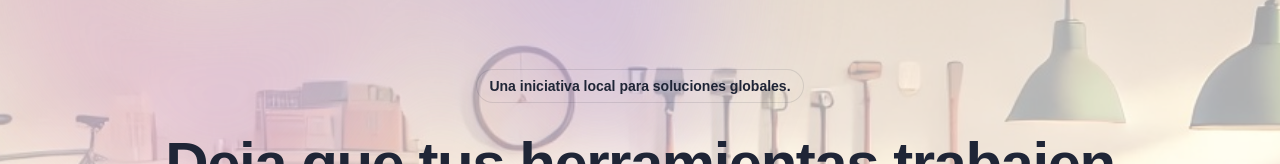
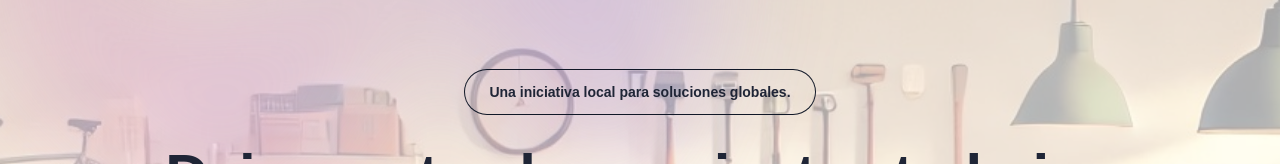
Before and after one commit to MiguelR222/hacknights2024, a Next.js app: page / in a window 1280 px wide. Shown: the part 252-416 px from the top of the page. Built offline with nearby package versions, Linux system fonts and the light colour scheme; no server answers.

Commit message:
hoover pseudo boton

```diff
--- a/components/hero-section.tsx
+++ b/components/hero-section.tsx
@@ -40,7 +40,7 @@ export default function HeroSection() {
         </div>
         <div className="mx-auto max-w-5xl py-24 sm:py-32 lg:py-40">
           <div className="hidden lg:mb-8 sm:flex sm:justify-center">
-            <div className="relative rounded-full font-semibold px-3 py-1 text-sm/6 text-[#1f2536] ring-1 ring-gray-900/10 hover:ring-[#6b748b]">
+            <div className="relative rounded-full font-bold px-6 py-1 text-sm/9 text-[#1f2536] ring-1 ring-gray-900 hover:ring-[#86888d]">
               Una iniciativa local para soluciones globales.
             </div>
           </div>
```
